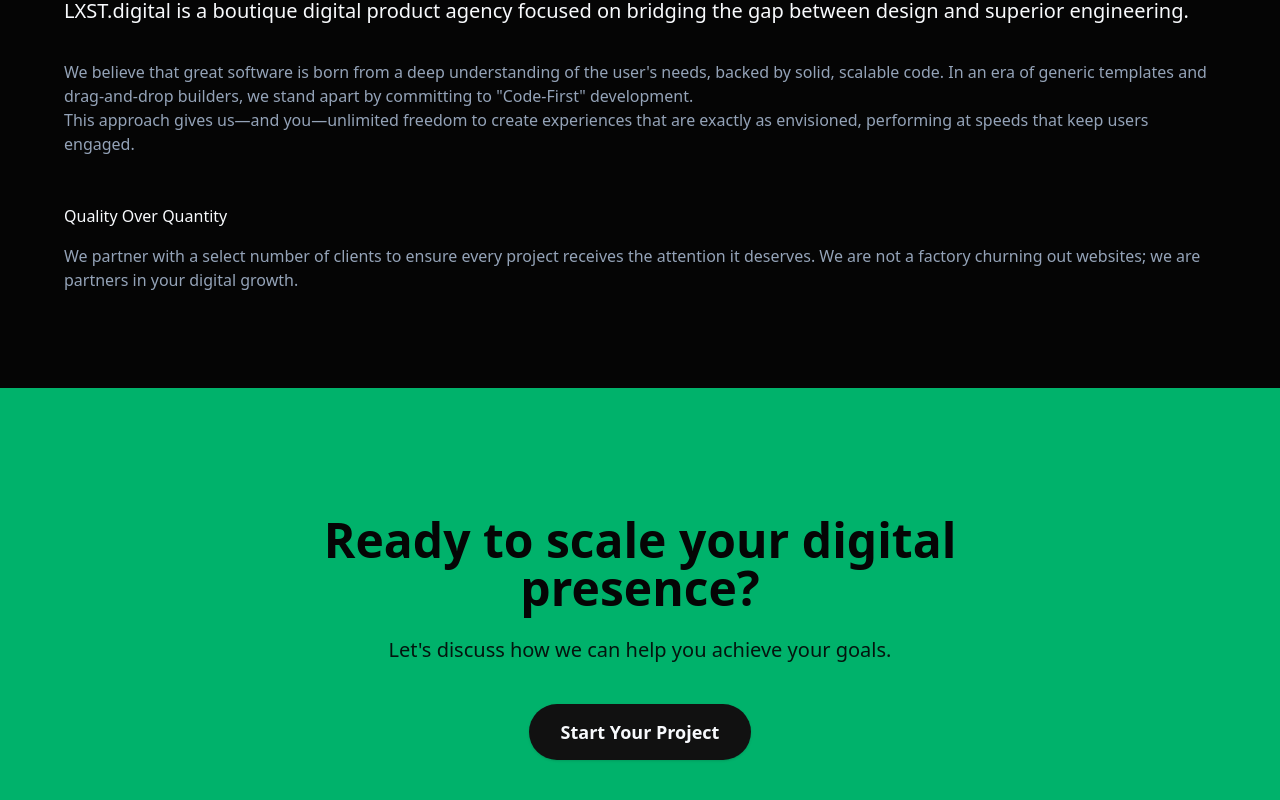
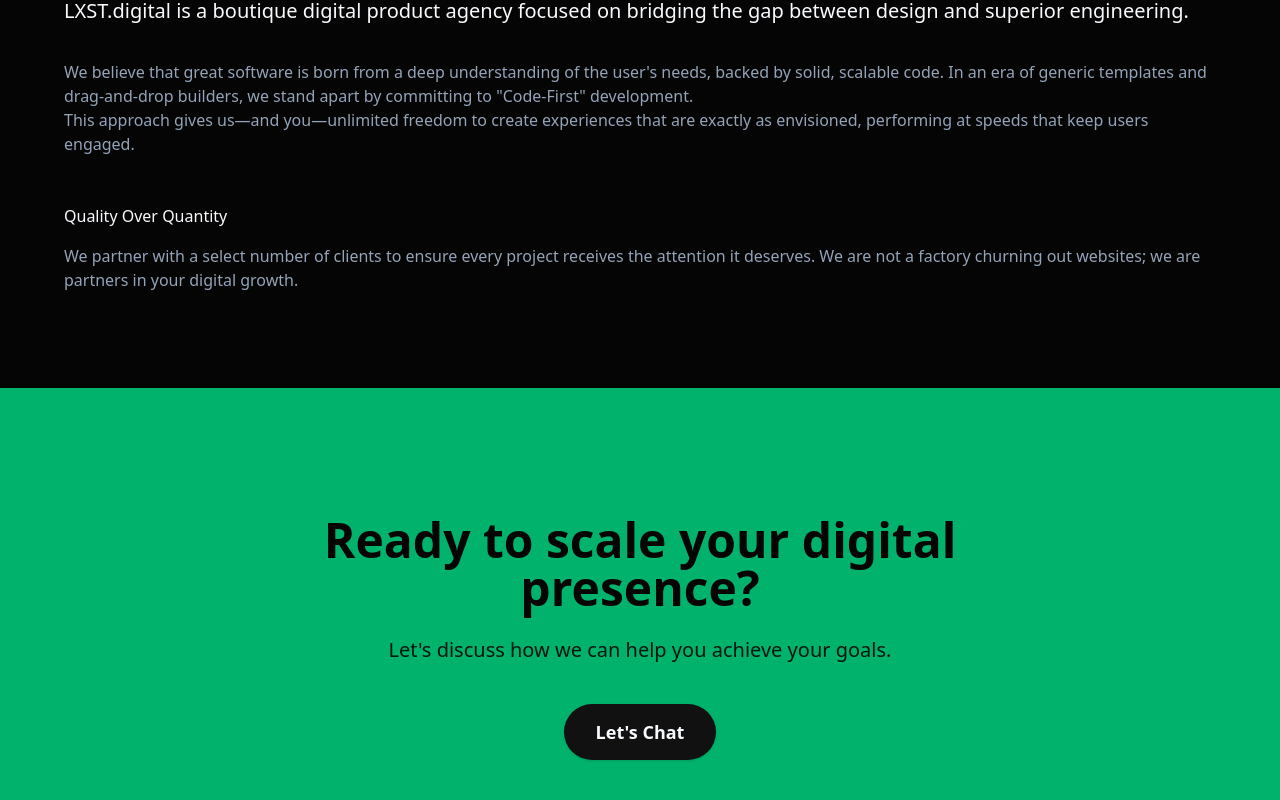
Before and after one commit to LiamThursfield/LXST.digital, a Nuxt app: page /about in a window 1280 px wide. Shown: the part 514-1314 px from the top of the page. Built offline with nearby package versions, Linux system fonts and the light colour scheme.

Commit message:
Improve copy

```diff
--- a/app/components/project/footer/Footer.vue
+++ b/app/components/project/footer/Footer.vue
@@ -18,9 +18,10 @@
                     <div class="flex flex-col space-y-8">
                         <h3><TextLogo /></h3>
 
-                        <p class="max-w-[300px] text-foreground/50">
-                            A digital product agency crafting experiences for the modern web. We
-                            combine aesthetics with performance and functionality.
+                        <p class="max-w-75 text-foreground/50">
+                            Crafting digital experiences starts with a conversation. We pair
+                            thoughtful collaboration with high-performance engineering to build
+                            everything from complex web apps to full-scale digital platforms.
                         </p>
                     </div>
 
--- a/app/components/project/heroes/HeroWithCTA.vue
+++ b/app/components/project/heroes/HeroWithCTA.vue
@@ -28,10 +28,7 @@
             </h1>
 
             <p class="max-w-lg mt-6 mx-auto text-center text-foreground/60 text-lg lg:text-xl">
-                {{
-                    body ??
-                    'We build high-performance websites and digital products for brands that are ready to lead their industry.'
-                }}
+                {{ body ?? 'We believe the best digital products start with a real conversation.' }}
             </p>
 
             <div
@@ -44,7 +41,7 @@
                     variant="outline-primary"
                 >
                     <NuxtLink
-                        class="bg-background/20 font-semibold transition-colors duration-300 ease-out !text-base py-6 lg:px-16"
+                        class="bg-background/20 font-semibold transition-colors duration-300 ease-out text-base! py-6 lg:px-16"
                         :href="primaryCta.href"
                     >
                         {{ primaryCta.label }}
@@ -59,7 +56,7 @@
                     variant="ghost"
                 >
                     <NuxtLink
-                        class="bg-background/60 border font-semibold transition-colors duration-300 ease-out !text-base py-6 lg:px-16"
+                        class="bg-background/60 border font-semibold transition-colors duration-300 ease-out text-base! py-6 lg:px-16"
                         :href="secondaryCta.href"
                     >
                         {{ secondaryCta.label }}
--- a/app/layouts/default.vue
+++ b/app/layouts/default.vue
@@ -40,7 +40,7 @@
 ];
 
 let primaryCta = {
-    label: 'Get Started',
+    label: "Let's Chat",
     href: '/contact'
 };
 
--- a/app/pages/about.vue
+++ b/app/pages/about.vue
@@ -57,7 +57,7 @@
                 </p>
                 <div class="flex flex-col sm:flex-row gap-4 justify-center">
                     <Button as-child class="h-14 px-8 text-lg" size="lg" variant="secondary">
-                        <NuxtLink to="/contact">Start Your Project</NuxtLink>
+                        <NuxtLink to="/contact">Let's Chat</NuxtLink>
                     </Button>
                 </div>
             </div>
--- a/app/pages/contact.vue
+++ b/app/pages/contact.vue
@@ -8,7 +8,7 @@
 
 useSeoMeta({
     title: 'Contact | LXST.digital',
-    description: 'Start your project with LXST.digital. Contact us for a consultation.'
+    description: 'Start your project with LXST.digital. Contact us for a chat.'
 });
 
 const { projects } = useData();
@@ -16,7 +16,7 @@
 
 <template>
     <div>
-        <PageHeader subtitle="LETS BUILD SOMETHING GREAT" title="Start Your Project" />
+        <PageHeader subtitle="LETS BUILD SOMETHING GREAT" title="Let's Chat" />
 
         <div class="container mx-auto max-w-4xl">
             <ProjectUtilitiesPageSection>
--- a/app/pages/index.vue
+++ b/app/pages/index.vue
@@ -21,14 +21,14 @@
         <!-- HERO -->
         <ProjectHeroesHeroWithCTA
             :primary-cta="{
-                label: 'Start Project',
+                label: 'Let\'s Chat',
                 href: '/contact'
             }"
             :secondary-cta="{
                 label: 'Our Work',
                 href: '/work'
             }"
-            heading="Crafting Digital Experiences That Define The Future"
+            heading="Crafting Digital Experiences With A Human Touch"
             subheading="DIGITAL PRODUCT AGENCY"
         />
 
@@ -85,7 +85,7 @@
                 </p>
                 <div class="flex flex-col sm:flex-row gap-4 justify-center">
                     <Button as-child class="h-14 px-8 text-lg" size="lg" variant="secondary">
-                        <NuxtLink to="/contact">Start Your Project</NuxtLink>
+                        <NuxtLink to="/contact">Let's Chat</NuxtLink>
                     </Button>
                 </div>
             </div>
--- a/app/pages/services/index.vue
+++ b/app/pages/services/index.vue
@@ -130,7 +130,7 @@
                 </p>
                 <div class="flex flex-col sm:flex-row gap-4 justify-center">
                     <Button as-child class="h-14 px-8 text-lg" size="lg" variant="secondary">
-                        <NuxtLink to="/contact">Start Your Project</NuxtLink>
+                        <NuxtLink to="/contact">Let's Chat</NuxtLink>
                     </Button>
                 </div>
             </div>
```
